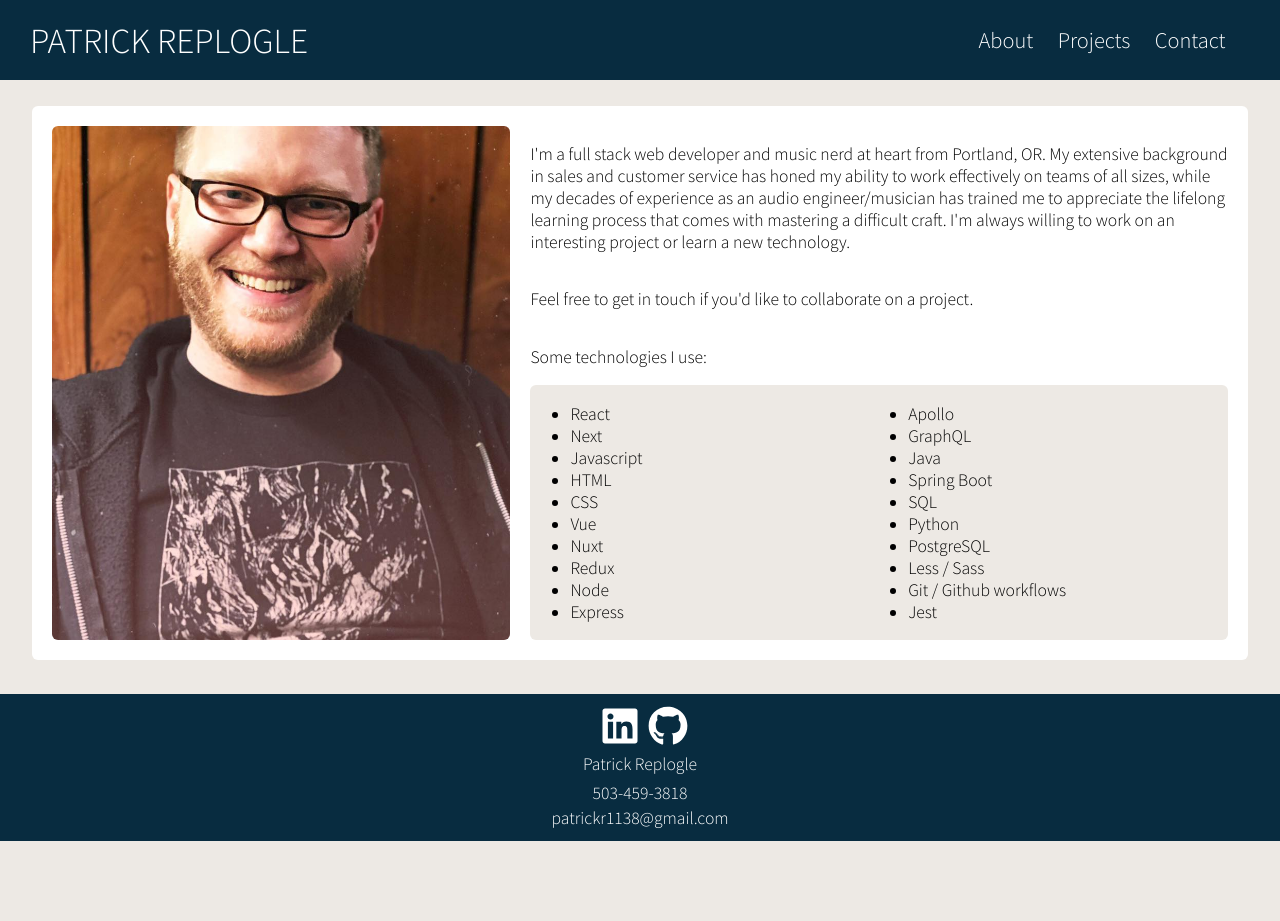
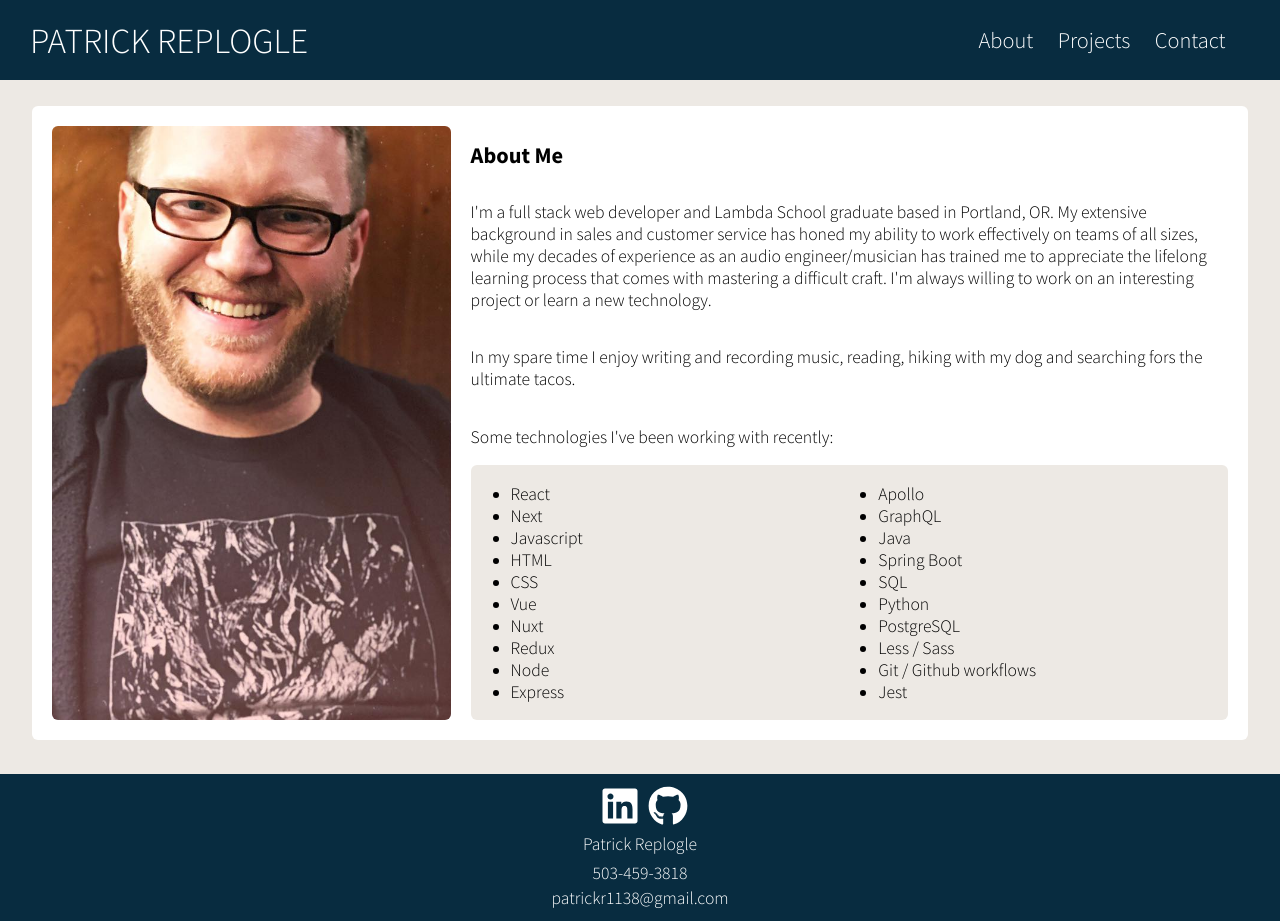
Before and after one commit to patrick-replogle/portfolio-updated, a Next.js app: page / in a window 1280 px wide. Before the commit the page ends 841 px from the top, so only its background shows below. Built offline with nearby package versions, Linux system fonts and the light colour scheme.

Commit message:
updated about me section

```diff
--- a/pages/index.js
+++ b/pages/index.js
@@ -14,8 +14,9 @@ const About = () => {
           <Image src={portrait} alt="portrait" />
         </div>
         <div className={styles.right}>
+          <h1>About Me</h1>
           <p>
-            I'm a full stack web developer and music nerd at heart from
+            I'm a full stack web developer and Lambda School graduate based in
             Portland, OR. My extensive background in sales and customer service
             has honed my ability to work effectively on teams of all sizes,
             while my decades of experience as an audio engineer/musician has
@@ -24,9 +25,10 @@ const About = () => {
             interesting project or learn a new technology.
           </p>
           <p>
-            Feel free to get in touch if you'd like to collaborate on a project.
+            In my spare time I enjoy writing and recording music, reading,
+            hiking with my dog and searching fors the ultimate tacos.
           </p>
-          <p>Some technologies I use:</p>
+          <p>Some technologies I've been working with recently:</p>
           <div className={styles.skills}>
             <ul>
               {skills.map((skill, index) => (
--- a/styles/about.module.scss
+++ b/styles/about.module.scss
@@ -19,7 +19,7 @@
     }
 
     .left {
-      width: 40%;
+      width: 35%;
       padding: 10px;
       display: flex;
       @media (max-width: 800px) {
@@ -27,23 +27,27 @@
       }
 
       img {
-        width: 100%;
+        max-width: 50%;
         object-fit: cover;
         border-radius: 6px;
       }
     }
 
     .right {
-      width: 60%;
+      width: 65%;
       padding: 10px;
       display: flex;
       flex-direction: column;
       align-items: flex-start;
       justify-content: center;
       font-size: 1.1rem;
-
       @media (max-width: 800px) {
         width: 100%;
+      }
+
+      h1 {
+        font-size: 1.4rem;
+        position: relative;
       }
 
       .skills {
--- a/util/data.js
+++ b/util/data.js
@@ -11,8 +11,8 @@ export const projects = [
     description: `Bugtracker is a web app designed to help developers keep track of bugs and issues accross multiple projects. Basic
     features include user onboarding, the ability to create projects and add users to each project. Create and assign tickets
     based on priority level and comment on tickets.`,
-    techStack: `Bugtracker is a full stack app that a built myself. The backend was created with Java, Spring Boot, Maven, PostgreSQL, OAUTH,
-    Cloudinary and Heroku. The front end was designed using Nuxt, Vue, Bootstrap and Netlify.`,
+    techStack: `I built the backend using Java, Spring Boot, Maven, PostgreSQL, OAUTH,
+    Cloudinary and Heroku and I designed and implemented the front end using using Nuxt, Vue, Bootstrap and Netlify.`,
     deployedUrl: 'https://bugtracker-frontend.netlify.app/',
     frontendGithubUrl: 'https://github.com/patrick-replogle/bugtracker-fe',
     backendGithubUrl: 'https://github.com/patrick-replogle/bugtracker-be',
@@ -24,8 +24,8 @@ export const projects = [
     name: 'Neighborhood Chef',
     description: `Neighborhood Chef provides a uniquely intimate approach to social culinary gatherings, allowing for both the creation and attending
     of culinary events in your neighborhood.`,
-    techStack: `I designed and built this app along with one UX designer and a small team of web developers. The backend was built using
-    Node, Graphql, Express, Okta, Knex, PostrgreSQL, Cloudinary, Heroku and Docker. The frontend was built using React, Redux Hooks, Graphql,
+    techStack: `I designed and built this app along with one UX designer and a small team of web developers. The backend was built with
+    Node, Graphql, Express, Okta, Knex, PostrgreSQL, Cloudinary, Heroku and Docker. The frontend was built with React, Redux Hooks, Graphql,
     Material UI, Mapbox, Netlify, Formik, and Yup.`,
     deployedUrl: 'https://neighborhoodchef.netlify.app/',
     frontendGithubUrl:
@@ -57,8 +57,8 @@ export const projects = [
     description: `CoMake is a solution oriented web app geared towards bringing community members together to solve local problems.
       CoMake provides users with a platfrom to call attention to local issues, volunteer their time or resources, or simply
       ask for help.`,
-    techStack: `CoMake is a full stack app that I built myself. The backend was created with Node JS, Express, Knex, bcryptjs, SQLite3,
-      PostrgeSQL, Heroku, Jest, Supertest, and jsonwebtokens. The front end was designed using React, Context API, Sass, Formik,
+    techStack: `I built the backend with Node JS, Express, Knex, bcryptjs, SQLite3,
+      PostrgeSQL, Heroku, Jest, Supertest, and jsonwebtokens. I designed and implemented the frontend using React, Context API, Sass, Formik,
       Yup, and Material UI.`,
     deployedUrl: 'https://co-make-fe.herokuapp.com',
     backendGithubUrl: 'https://github.com/patrick-replogle/co-make-be',
@@ -74,7 +74,7 @@ export const projects = [
       are concealed from the other player and players alternate turns calling "shots" at the other player's
       ships. The second player in this implementation of Battleship is played by the computer. Destroy all
       five of the computer's ships and you win the game!`,
-    techStack: `I created this rendition of Battleship using React and styled-components`,
+    techStack: `I created this rendition of Battleship using React Hooks and styled-components`,
     deployedUrl: 'https://battleship-six.vercel.app/',
     frontendGithubUrl: 'https://github.com/patrick-replogle/battleship',
     imgSrc: battleship
```
